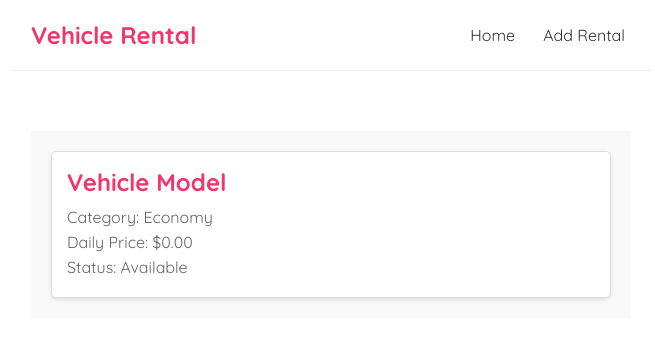
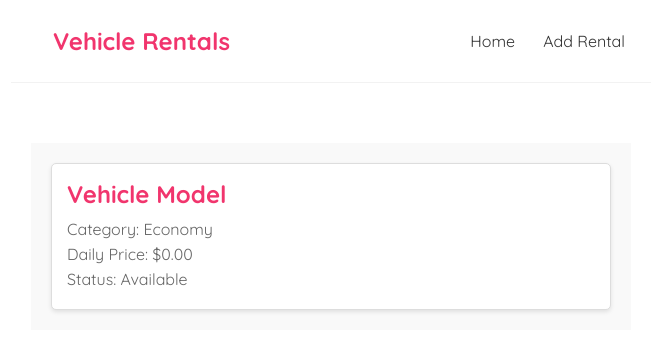
Before and after one commit to Hoopsier/CM-3, a React (Vite) app in the folder frontend/: page / in a window 1280 px wide. Shown: the top 352 px of the page, without its empty margins (309-964 px from the left). Built offline with nearby package versions, Linux system fonts and the light colour scheme.

Commit message:
feat(frontend-v1): update navbar navigation

```diff
--- a/frontend/src/components/Navbar.jsx
+++ b/frontend/src/components/Navbar.jsx
@@ -1,10 +1,17 @@
+import {Link} from "react-router-dom";
+
 const Navbar = () => {
   return (
     <nav className="navbar">
-      <h1>Vehicle Rental</h1>
+      <Link to="/" className="brand-link">
+        <h1>Vehicle Rentals</h1>
+      </Link>
+
       <div className="links">
-        <a href="/">Home</a>
-        <a href="/add-rental">Add Rental</a>
+        <Link to="/">Home</Link>
+        <Link to="/add-rental" className="nav-button-link">
+          Add Rental
+        </Link>
       </div>
     </nav>
   );
```
